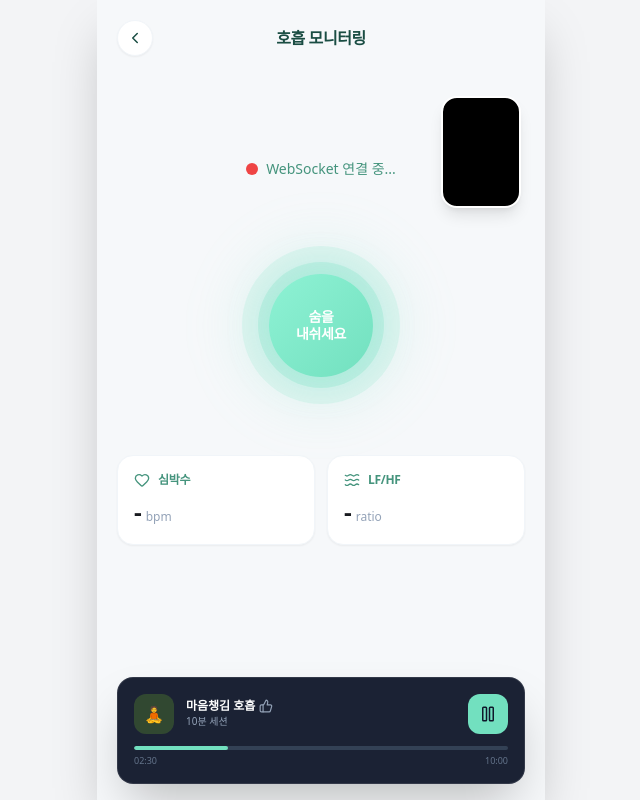
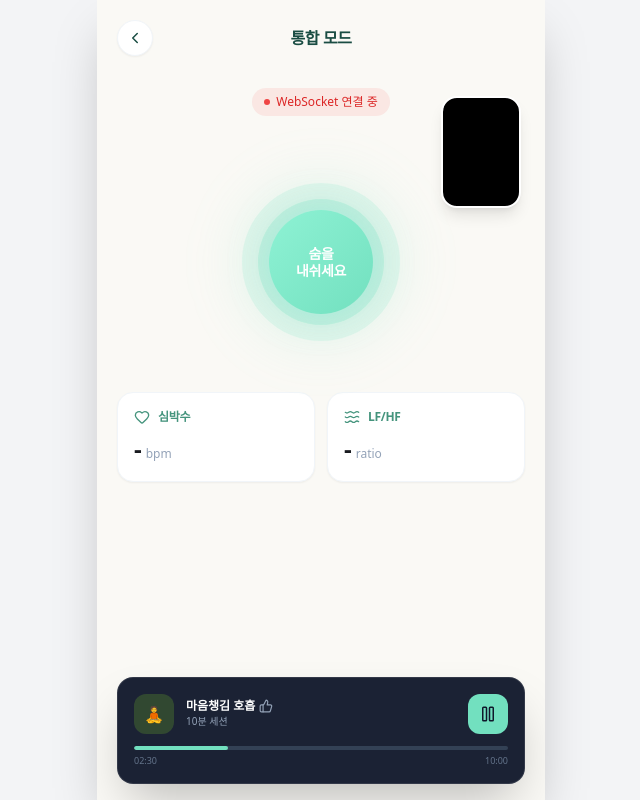
Before and after one commit to Meditation-Project-2026/frontend, a React (Vite) app: page /breathing-full in a window 1280 px wide. Shown: the whole page, without its empty margins (319-959 px from the left). Built offline with nearby package versions, Linux system fonts and the light colour scheme; no server answers.

Commit message:
feat:명상 플로우 UI 통일 및 카메라/웹소켓 컴포넌트 공용화

```diff
--- a/src/components/BreathingMonitor/ConnectionStatus.tsx
+++ b/src/components/BreathingMonitor/ConnectionStatus.tsx
@@ -2,24 +2,23 @@ interface ConnectionStatusProps {
   isConnected: boolean;
 }
 
-const ConnectionStatus: React.FC<ConnectionStatusProps> = ({
-  isConnected,
-}) => {
+const ConnectionStatus: React.FC<ConnectionStatusProps> = ({ isConnected }) => {
   return (
-    <div className="mb-4 flex items-center gap-2 justify-center">
+    <div className="mb-4 flex justify-center">
       <div
-        className={`w-3 h-3 rounded-full ${
-          isConnected
-            ? 'bg-green-500 animate-pulse'
-            : 'bg-red-500'
+        className={`flex items-center gap-1.5 rounded-full px-3 py-1.5 ${
+          isConnected ? 'bg-green-500/10' : 'bg-red-500/10'
         }`}
-      />
-
-      <span className="text-sm text-[#45947D] font-medium">
-        {isConnected
-          ? 'WebSocket 연결됨'
-          : 'WebSocket 연결 중...'}
-      </span>
+      >
+        <span className={`w-1.5 h-1.5 rounded-full ${isConnected ? 'bg-green-500 animate-pulse' : 'bg-red-500'}`} />
+        <span
+          className={`text-xs font-medium ${
+            isConnected ? 'text-green-700 dark:text-green-400' : 'text-red-600 dark:text-red-400'
+          }`}
+        >
+          {isConnected ? 'WebSocket 연결됨' : 'WebSocket 연결 중'}
+        </span>
+      </div>
     </div>
   );
 };
--- a/src/components/BreathingMonitor/EndMeditationButton.tsx
+++ b/src/components/BreathingMonitor/EndMeditationButton.tsx
@@ -1,17 +1,20 @@
 interface EndMeditationButtonProps {
   isRunning: boolean;
+  isFaceDetected: boolean;
   onClick: () => void;
 }
 
 const EndMeditationButton: React.FC<
   EndMeditationButtonProps
-> = ({ isRunning, onClick }) => {
+> = ({ isRunning, isFaceDetected, onClick }) => {
+  const enabled = isRunning && isFaceDetected;
+
   return (
     <button
       onClick={onClick}
-      disabled={!isRunning}
+      disabled={!enabled}
       className={`w-full py-4 px-4 rounded-2xl font-bold text-lg transition-all ${
-        isRunning
+        enabled
           ? 'bg-[#6BE6C1] text-[#0F172A] active:scale-95'
           : 'bg-gray-300 dark:bg-[#1E212B] text-gray-500 dark:text-[#F5F3EF]/30 cursor-not-allowed'
       }`}
--- a/src/components/BreathingMonitor/RecognitionArea.tsx
+++ b/src/components/BreathingMonitor/RecognitionArea.tsx
@@ -2,9 +2,10 @@ import { useEffect, useRef } from 'react';
 
 interface RecognitionAreaProps {
   videoStream: MediaStream | null; // 부모로부터 스트림을 받습니다.
+  isFaceDetected: boolean;
 }
 
-const RecognitionArea: React.FC<RecognitionAreaProps> = ({ videoStream }) => {
+const RecognitionArea: React.FC<RecognitionAreaProps> = ({ videoStream, isFaceDetected }) => {
   const videoRef = useRef<HTMLVideoElement | null>(null);
 
   useEffect(() => {
@@ -15,7 +16,11 @@ const RecognitionArea: React.FC<RecognitionAreaProps> = ({ videoStream }) => {
 
   return (
     <section className="relative mb-6">
-      <div className="relative w-56 h-56 mx-auto overflow-hidden rounded-3xl border-4 border-[#45947D] shadow-2xl shadow-[#6BE6C1]/20">
+      <div
+        className={`relative w-56 h-56 mx-auto overflow-hidden rounded-3xl border-[3px] transition-colors duration-300 ${
+          isFaceDetected ? 'border-[#6BE6C1]' : 'border-red-200 dark:border-red-400/40'
+        }`}
+      >
         <video
           ref={videoRef}
           autoPlay
@@ -23,13 +28,14 @@ const RecognitionArea: React.FC<RecognitionAreaProps> = ({ videoStream }) => {
           muted
           className="w-full h-full object-cover"
         />
-
-
-        <div className="absolute inset-4 border-2 border-[#45947D]/40 rounded-2xl"></div>
       </div>
 
-      <p className="text-center text-xs mt-4 text-[#45947D] dark:text-[#6BE6C1] font-semibold tracking-wide">
-        안면 인식 유지 중...
+      <p
+        className={`text-center text-xs mt-4 font-semibold tracking-wide ${
+          isFaceDetected ? 'text-[#1E8F6B] dark:text-primary' : 'text-red-500 dark:text-red-400'
+        }`}
+      >
+        {isFaceDetected ? '✓ 안면 인식 중' : '✕ 얼굴을 프레임 안에 맞춰주세요'}
       </p>
     </section>
   );
--- a/src/pages/BreathingFull.tsx
+++ b/src/pages/BreathingFull.tsx
@@ -12,6 +12,7 @@ import Header from '../components/BreathingGuide/Header';
 import BreathingCircle from '../components/BreathingGuide/BreathingCircle';
 import StatusCards from '../components/BreathingGuide/StatusCards';
 import SessionPlayer from '../components/BreathingGuide/SessionPlayer';
+import ConnectionStatus from '../components/BreathingMonitor/ConnectionStatus';
 import CameraFrame from '../components/BreathingGuide/CameraFrame';
 
 interface BiometricData {
@@ -183,7 +184,7 @@ const BreathingFull: React.FC = () => {
   }, [logId]);
 
   return (
-    <div className="min-h-[100svh] bg-[#F6F8FA] dark:bg-[#14161C] flex flex-col relative overflow-hidden">
+    <div className="h-[100svh] bg-[#FAF9F5] dark:bg-[#14161C] flex flex-col relative overflow-hidden">
 
       {/* 숨겨진 video/canvas */}
       <video
@@ -202,46 +203,15 @@ const BreathingFull: React.FC = () => {
       />
 
       {/* 헤더 */}
-      <Header />
+      <Header title="통합 모드" />
 
-      <div
-        className="
-          absolute
-          top-24
-          right-6
-          w-20
-          h-28
-          rounded-2xl
-          overflow-hidden
-          border-2
-          border-white
-          dark:border-slate-700
-          shadow-lg
-          z-20
-          bg-black
-        "
-      >
+      <div className="absolute top-24 right-6 w-20 h-28 rounded-2xl overflow-hidden border-2 border-white dark:border-slate-700 shadow-lg z-20 bg-black">
         <CameraFrame stream={stream} />
       </div>
 
-      <main className="flex-1 overflow-y-auto hide-scrollbar flex flex-col justify-center px-5 pb-6">
-
-        {/* 연결 상태 */}
-        <div className="mb-4 flex items-center gap-2 justify-center">
-          <div
-            className={`w-3 h-3 rounded-full ${
-              isConnected
-                ? 'bg-green-500 animate-pulse'
-                : 'bg-red-500'
-            }`}
-          />
-
-          <span className="text-sm text-[#45947D] font-medium">
-            {isConnected
-              ? 'WebSocket 연결됨'
-              : 'WebSocket 연결 중...'}
-          </span>
-        </div>
+      <main className="flex-1 flex flex-col px-5 pt-4 pb-5 w-full overflow-y-auto hide-scrollbar">
+        <div>
+          <ConnectionStatus isConnected={isConnected} />
 
           {/* 에러 */}
           {error && (
@@ -258,13 +228,10 @@ const BreathingFull: React.FC = () => {
             heartRate={biometricData.heartRate}
             lfHfRatio={biometricData.lfHfRatio}
           />
-
+        </div>
       </main>
 
-
-
       <SessionPlayer />
-
     </div>
   );
 };
--- a/src/pages/BreathingGuide.tsx
+++ b/src/pages/BreathingGuide.tsx
@@ -10,6 +10,7 @@ import BreathingCircle from '../components/BreathingGuide/BreathingCircle';
 import StatusCards from '../components/BreathingGuide/StatusCards';
 import CameraFrame from '../components/BreathingGuide/CameraFrame';
 import MeditationTimer from '../components/BreathingMonitor/MeditationTimer';
+import ConnectionStatus from '../components/BreathingMonitor/ConnectionStatus';
 import { saveMeditationRecord } from '../api/meditation';
 
 interface BiometricData {
@@ -245,18 +246,7 @@ const BreathingGuide: React.FC = () => {
       <main className="flex-1 flex flex-col gap-4 px-5 pt-4 pb-5 w-full overflow-y-auto hide-scrollbar">
         <div>
           {/* 웹소켓 연결 상태 */}
-          <div className="mb-4 flex justify-center">
-            <div
-              className={`flex items-center gap-1.5 rounded-full px-3 py-1.5 ${
-                isConnected ? 'bg-green-500/10' : 'bg-red-500/10'
-              }`}
-            >
-              <span className={`w-1.5 h-1.5 rounded-full ${isConnected ? 'bg-green-500 animate-pulse' : 'bg-red-500'}`} />
-              <span className={`text-xs font-medium ${isConnected ? 'text-green-700 dark:text-green-400' : 'text-red-600 dark:text-red-400'}`}>
-                {isConnected ? 'WebSocket 연결됨' : 'WebSocket 연결 중'}
-              </span>
-            </div>
-          </div>
+          <ConnectionStatus isConnected={isConnected} />
 
           {error && <div className="mb-4 p-4 bg-red-100 text-red-700 rounded-lg text-sm">{error}</div>}
 
--- a/src/pages/BreathingMonitor.tsx
+++ b/src/pages/BreathingMonitor.tsx
@@ -12,7 +12,6 @@ import RecognitionArea from '../components/BreathingMonitor/RecognitionArea';
 import ConnectionStatus from '../components/BreathingMonitor/ConnectionStatus';
 import MeditationTimer from '../components/BreathingMonitor/MeditationTimer';
 import BiometricCards from '../components/BreathingMonitor/BiometricCards';
-import FaceStatus from '../components/BreathingMonitor/FaceStatus';
 import EndMeditationButton from '../components/BreathingMonitor/EndMeditationButton';
 
 interface BiometricData {
@@ -209,10 +208,10 @@ const BreathingMonitor: React.FC = () => {
   };
 
   return (
-    <div className="h-[100svh] bg-[#F8FAF8] dark:bg-[#14161C] flex flex-col overflow-hidden">
+    <div className="h-[100svh] bg-[#FAF9F5] dark:bg-[#14161C] flex flex-col overflow-hidden">
       <Header title="명상 모니터링" onBack={() => navigate(-1)} />
 
-      <main className="flex-1 flex flex-col px-5 pt-2 pb-5 max-w-2xl mx-auto w-full overflow-y-auto hide-scrollbar justify-between">
+      <main className="flex-1 flex flex-col gap-4 px-5 pt-2 pb-5 max-w-2xl mx-auto w-full overflow-y-auto hide-scrollbar">
         <video ref={videoRef} autoPlay playsInline muted className="hidden" width="640" height="480" />
         <canvas ref={canvasRef} className="hidden" width="72" height="72" />
 
@@ -227,15 +226,17 @@ const BreathingMonitor: React.FC = () => {
 
           <MeditationTimer time={formatTime(meditationTime)} />
 
-          <RecognitionArea videoStream={stream} />
+          <RecognitionArea videoStream={stream} isFaceDetected={biometricData.isFaceDetected} />
 
           <BiometricCards heartRate={biometricData.heartRate} lfHfRatio={biometricData.lfHfRatio} />
         </div>
 
-        <div className="space-y-3 w-full mt-auto">
-          <FaceStatus isFaceDetected={biometricData.isFaceDetected} />
-
-          <EndMeditationButton isRunning={isRunning} onClick={handleEndMeditation} />
+        <div className="space-y-3 w-full">
+          <EndMeditationButton
+            isRunning={isRunning}
+            isFaceDetected={biometricData.isFaceDetected}
+            onClick={handleEndMeditation}
+          />
         </div>
       </main>
     </div>
--- a/src/pages/FaceDetection.tsx
+++ b/src/pages/FaceDetection.tsx
@@ -1,9 +1,9 @@
 import { useEffect, useRef, useState } from 'react';
 import { useNavigate, useSearchParams } from 'react-router-dom';
+import { Check } from 'lucide-react';
 
 import CameraFrame from '../components/FaceDetection/CameraFrame';
 import Header from '../components/Header';
-import ProgressCircle from '../components/FaceDetection/ProgressCircle';
 import { startMeditation } from '../api/meditation';
 
 const FaceDetection: React.FC = () => {
@@ -71,6 +71,13 @@ const FaceDetection: React.FC = () => {
   }, []);
 
   useEffect(() => {
+    // 카메라 스트림이 없거나 에러가 있으면 감지를 진행하지 않는다.
+    // (기존엔 카메라 성공 여부와 무관하게 무조건 진행률이 100%까지 올라가서,
+    //  "카메라를 시작하지 못했습니다" 에러와 "얼굴 감지 완료"가 동시에 뜨는 모순이 있었다.)
+    if (!stream || error) {
+      return;
+    }
+
     if (progress >= 100) {
       setIsDetected(true);
       return;
@@ -84,7 +91,7 @@ const FaceDetection: React.FC = () => {
     }, 50);
 
     return () => clearInterval(interval);
-  }, [progress]);
+  }, [progress, stream, error]);
 
   const handleBack = () => {
     navigate(-1);
@@ -128,32 +135,49 @@ const FaceDetection: React.FC = () => {
   };
 
   return (
-    <div className="relative min-h-[100svh] w-full max-w-md mx-auto flex flex-col items-center overflow-hidden">
+    <div className="relative min-h-[100svh] w-full max-w-md mx-auto bg-[#FAF9F5] dark:bg-[#14161C] flex flex-col items-center overflow-hidden">
       <Header
-        title="Face Detection"
+        title="얼굴 인식"
         onBack={handleBack}
         rightType="text"
-        rightText="Cancel"
+        rightText="취소"
         onRightClick={handleCancel}
       />
 
       <main className="flex-1 flex flex-col items-center px-5 pb-6 w-full relative z-10 overflow-y-auto hide-scrollbar">
         <div className="w-full text-center mt-2 mb-5">
           <h2 className="text-lg font-bold text-[#0F172A] dark:text-[#F5F3EF] leading-snug mb-2">
-            명상 전에 카메라를 확인하고
+            카메라를 확인하고 얼굴을
             <br />
-            얼굴이 프레임 안에 들어오게 맞춰주세요
+            프레임 안에 맞춰주세요
           </h2>
           <p className="text-xs text-[#6B7280]">
-            정확한 측정을 위해 정면을 바라보고 움직임을 최소화해주세요.
+            정면을 바라보고 움직임을 최소화해주세요
           </p>
         </div>
 
-        <div className="w-64 aspect-[3.5/4.5] mx-auto mb-5 rounded-2xl overflow-hidden">
-          <CameraFrame stream={stream} />
+        <div className="relative w-64 aspect-[3.5/4.5] mx-auto mb-4">
+          <div
+            className={`w-full h-full rounded-2xl overflow-hidden border-[3px] transition-colors duration-300 ${
+              isDetected ? 'border-[#6BE6C1]' : 'border-gray-200 dark:border-white/15'
+            }`}
+          >
+            <CameraFrame stream={stream} />
+          </div>
+          {isDetected && (
+            <div className="absolute -bottom-3.5 -right-3.5 w-11 h-11 rounded-full bg-[#6BE6C1] flex items-center justify-center shadow-md">
+              <Check size={20} className="text-[#14161C]" strokeWidth={2.5} />
+            </div>
+          )}
         </div>
 
-        <ProgressCircle percentage={Math.round(progress)} />
+        <p
+          className={`text-center text-sm font-medium mb-5 ${
+            isDetected ? 'text-[#1E8F6B] dark:text-primary' : 'text-gray-400 dark:text-white/40'
+          }`}
+        >
+          {isDetected ? '얼굴 감지 완료' : `${Math.round(progress)}%`}
+        </p>
 
         {error && (
           <div className="w-full mt-5 p-4 bg-red-100 border border-red-400 text-red-700 rounded-lg text-sm">
@@ -162,7 +186,7 @@ const FaceDetection: React.FC = () => {
         )}
 
         {isDetected && (
-          <div className="w-full mt-5 space-y-3">
+          <div className="w-full space-y-3">
             <button
               onClick={handleStartMeditation}
               disabled={isLoading}
--- a/src/pages/MeditationFeedback.tsx
+++ b/src/pages/MeditationFeedback.tsx
@@ -147,7 +147,7 @@ export default function FeedbackPage() {
   // 로딩 중 (디자인 수정 버전)
   if (feedback.loading) {
     return (
-      <div className="min-h-[100svh] bg-[#F8FBFF] dark:bg-[#14161C] text-[#2D3142] dark:text-[#F5F3EF] flex flex-col overflow-hidden">
+      <div className="min-h-[100svh] bg-[#FAF9F5] dark:bg-[#14161C] text-[#2D3142] dark:text-[#F5F3EF] flex flex-col overflow-hidden">
         <Header title="명상 피드백" onBack={() => navigate(-1)} />
         <div className="flex-1 flex flex-col items-center justify-center pb-20 overflow-y-auto hide-scrollbar">
           <div className="text-center">
@@ -164,7 +164,7 @@ export default function FeedbackPage() {
   // 에러 발생
   if (feedback.error || !feedback.data) {
     return (
-      <div className="min-h-[100svh] bg-[#F8FBFF] dark:bg-[#14161C] text-[#2D3142] dark:text-[#F5F3EF] flex flex-col overflow-hidden">
+      <div className="min-h-[100svh] bg-[#FAF9F5] dark:bg-[#14161C] text-[#2D3142] dark:text-[#F5F3EF] flex flex-col overflow-hidden">
         <Header title="명상 피드백" onBack={() => navigate(-1)} />
         <main className="flex-1 flex items-center justify-center px-6 overflow-y-auto hide-scrollbar">
           <div className="text-center">
@@ -214,7 +214,7 @@ export default function FeedbackPage() {
   }
 
   return (
-    <div className="min-h-[100svh] bg-[#F8FBFF] dark:bg-[#14161C] text-[#2D3142] dark:text-[#F5F3EF] flex flex-col overflow-hidden">
+    <div className="min-h-[100svh] bg-[#FAF9F5] dark:bg-[#14161C] text-[#2D3142] dark:text-[#F5F3EF] flex flex-col overflow-hidden">
       <Header title="명상 피드백" onBack={() => navigate(-1)} />
 
       {/* 🚀 [수정] space-y-8을 space-y-5로 변경하여 요소들 사이의 간격을 좁혔습니다. */}
```
Lines whose indentation alone changed are shown as unchanged.
